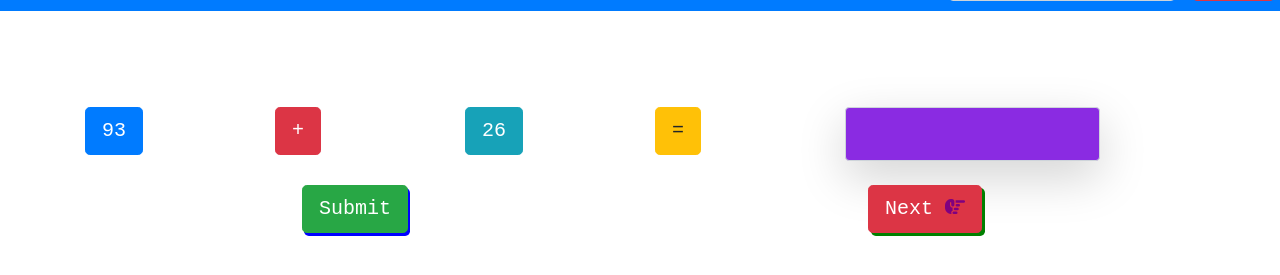
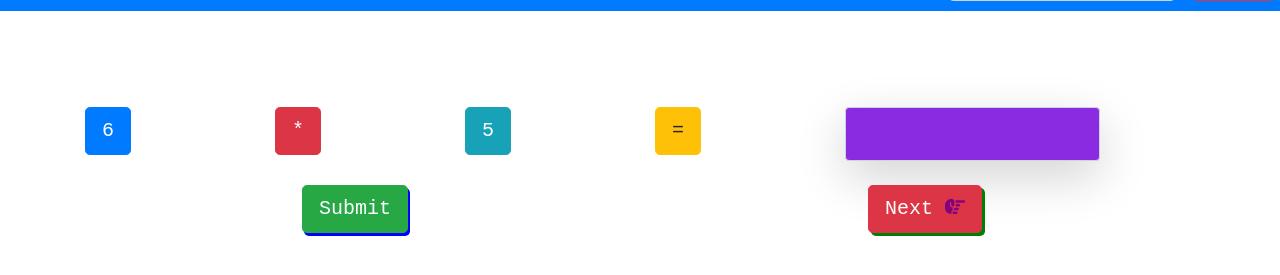
Before and after one commit to AKSHDESAI1/Game, a plain HTML site: page index.html in a window 1280 px wide. Shown: the part 47-322 px from the top of the page. Drawn offline with nearby package versions, Linux system fonts and the light colour scheme.

Commit message:
Update index.html

```diff
--- a/index.html
+++ b/index.html
@@ -53,7 +53,7 @@
                         <button id="bt1" class="btn btn-primary btn-lg"></button>
                     </div>
                     <div class="col-2 mt-5">
-                        <button id="bt2" class="btn btn-danger btn-lg">+</button>
+                        <button id="bt2" class="btn btn-danger btn-lg">*</button>
                     </div>
                     <div class="col-2 mt-5">
                         <button id="bt3" class="btn btn-info btn-lg">*</button>
@@ -123,14 +123,14 @@
         let aud10 = document.getElementById('aud10');
         let bt1 = document.getElementById('bt1');
         let bt3 = document.getElementById('bt3');
-        let c1 = Math.random() * 100;
+        let c1 = Math.random() * 7;
 
         let c11 = parseInt(c1);
         if (c11 == 0){
             location.reload()
         }
 
-        let c3 = Math.random() * 50;
+        let c3 = Math.random() * 10;
         let c33 = parseInt(c3);
         if (c33 == 0){
             location.reload()
@@ -173,7 +173,7 @@
             }
             let inp = document.getElementById('inp1');
 
-            let ans = c11 + c33;
+            let ans = c11 * c33;
             let aw = inp.value;
             console.log(aw)
             aw = Number(aw);
```
